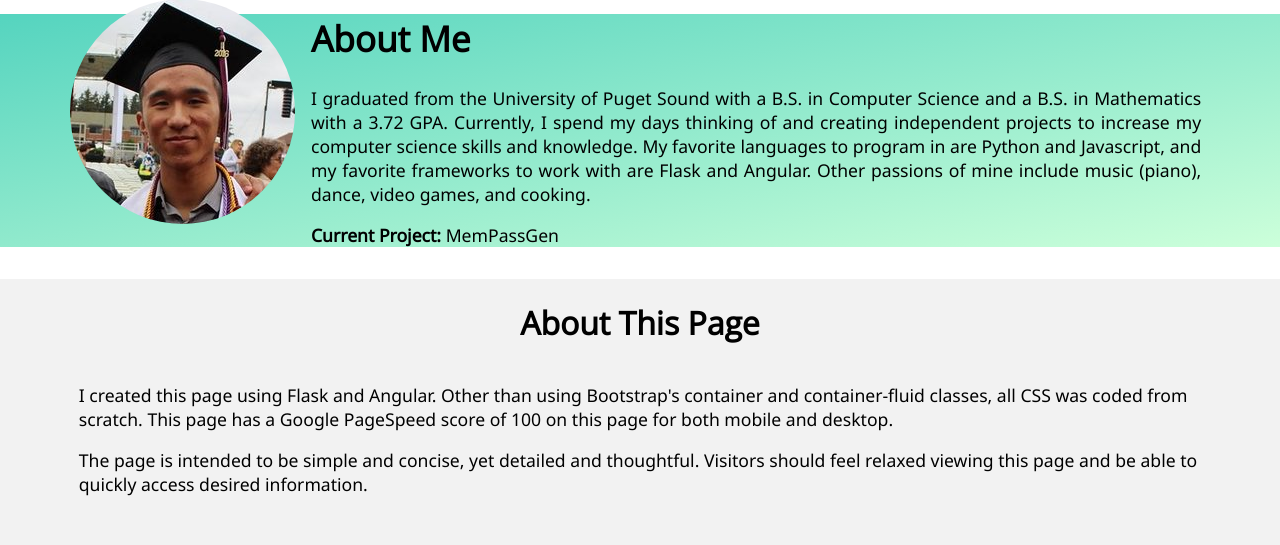
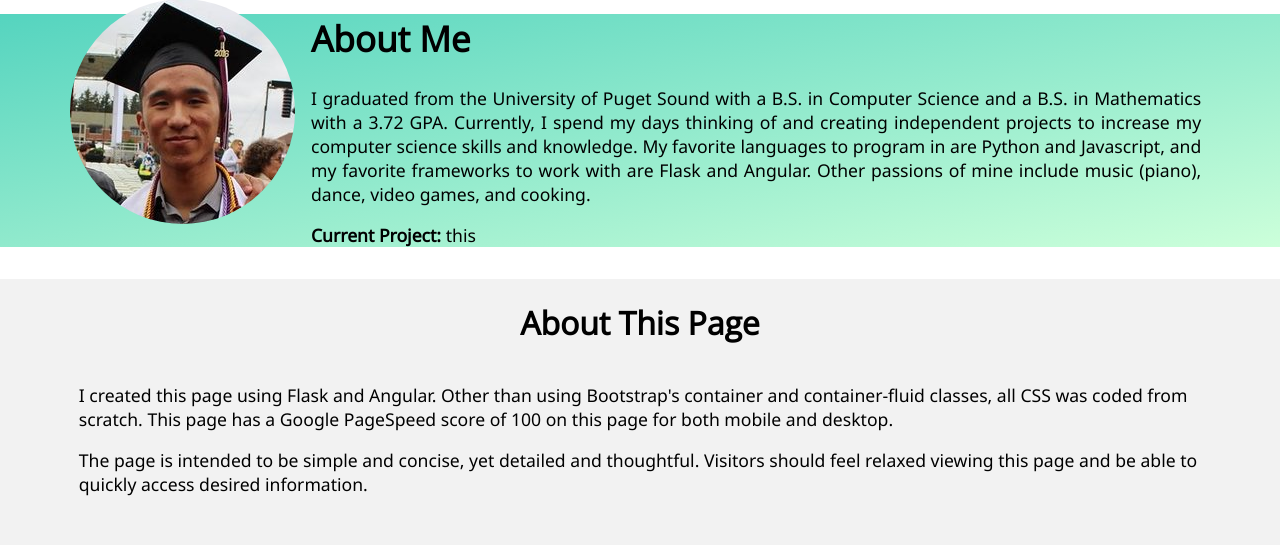
Before and after one commit to ihchen/portfolio, a Flask app: page / in a window 1280 px wide. Shown: the part 75-620 px from the top of the page. Run offline with Flask 2, Linux system fonts and the light colour scheme; parts of the project's set-up code (start-up, migrations or seed data) failed here and were passed over; some libraries are stand-ins or nearby versions.

Commit message:
Updated information

```diff
--- a/portfolio/templates/index.html
+++ b/portfolio/templates/index.html
@@ -100,7 +100,7 @@ header:before {
             <h1>About Me</h1>
             <p>I graduated from the University of Puget Sound with a B.S. in Computer Science and a B.S. in Mathematics with a 3.72 GPA. Currently, I spend my days thinking of and creating independent projects to increase my computer science skills and knowledge. My favorite languages to program in are Python and Javascript, and my favorite frameworks to work with are Flask and Angular. Other passions of mine include music (piano), dance, video games, and cooking.</p>
 
-            <p><b>Current Project:</b> MemPassGen</p>
+            <p><b>Current Project:</b> this</p>
         </div>
     </div>
 </header>
@@ -144,7 +144,7 @@ header:before {
                 <i>March 2017</i>
                 <p>I created an art website for a friend who is an artist which you can view at <a href="carlyabrock.com">carlyabrock.com</a>. In order to make the website self-maintaining, I implemented a modern and intuitive admin interface. For obvious reasons, that admin interface is only accessible to my friend. However, I created a dummy version of the admin interface which you can view by clicking the title link above.</p>
 
-                <p>Feel free to upload, edit, or delete anything you want on the site! Test for security holes if you want as well! If you find any bugs, please e-mail me.</p>
+                <p>Feel free to upload, edit, or delete anything you want on the site! Test for security holes if you want as well! If you find any bugs, please e-mail me. The site is also currently not intended for use on mobile.</p>
 
                 <p>You can view the source code <a href="https://github.com/ihchen/mock-art-admin">here</a>.</p>
 
@@ -168,7 +168,6 @@ header:before {
                         <li><a href="http://flask-sqlalchemy.pocoo.org/2.1/">Flask-SQLAlchemy</a></li>
                         <li><a href="https://flask-wtf.readthedocs.io/en/stable/">Flask-WTF</a></li>
                         <li><a href="https://pythonhosted.org/Flask-Mail/">Flask-Mail</a></li>
-                        <li><a href="https://flask-login.readthedocs.io/en/latest/">Flask-Login</a></li>
                         <li><a href="https://flask-script.readthedocs.io/en/latest/">Flask-Script</a></li>
                     </ul></li>
                     <li>External Python libraries:
```
